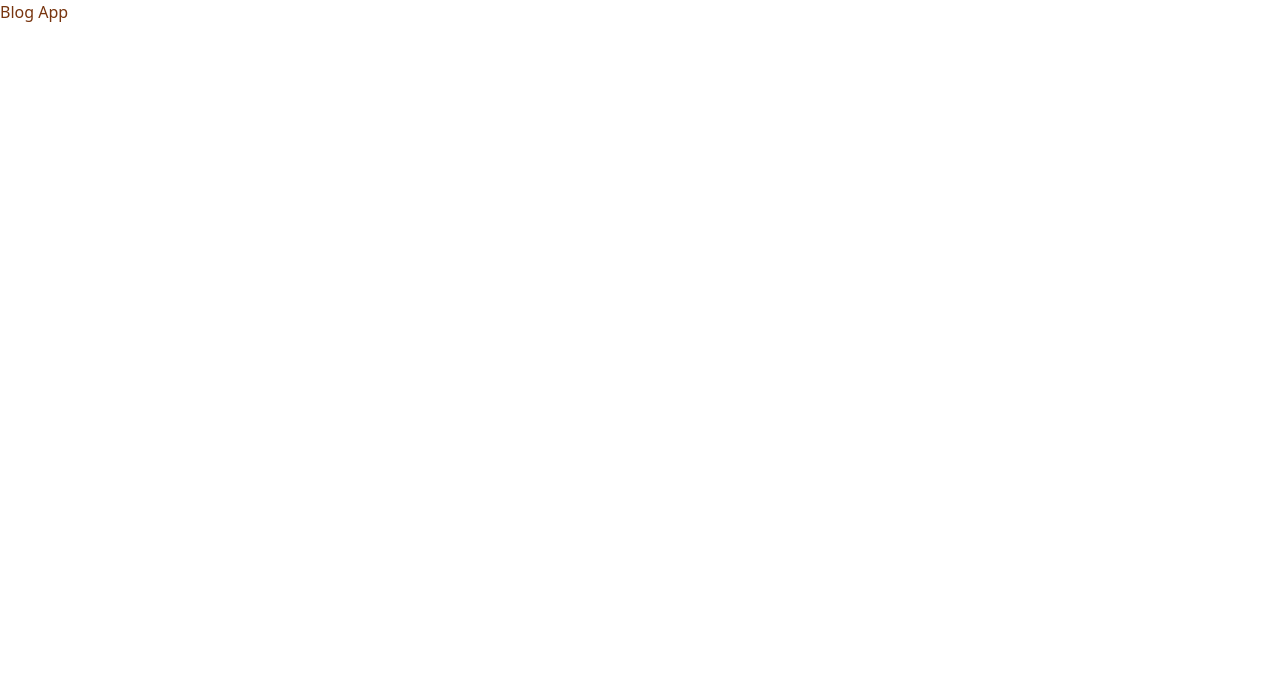
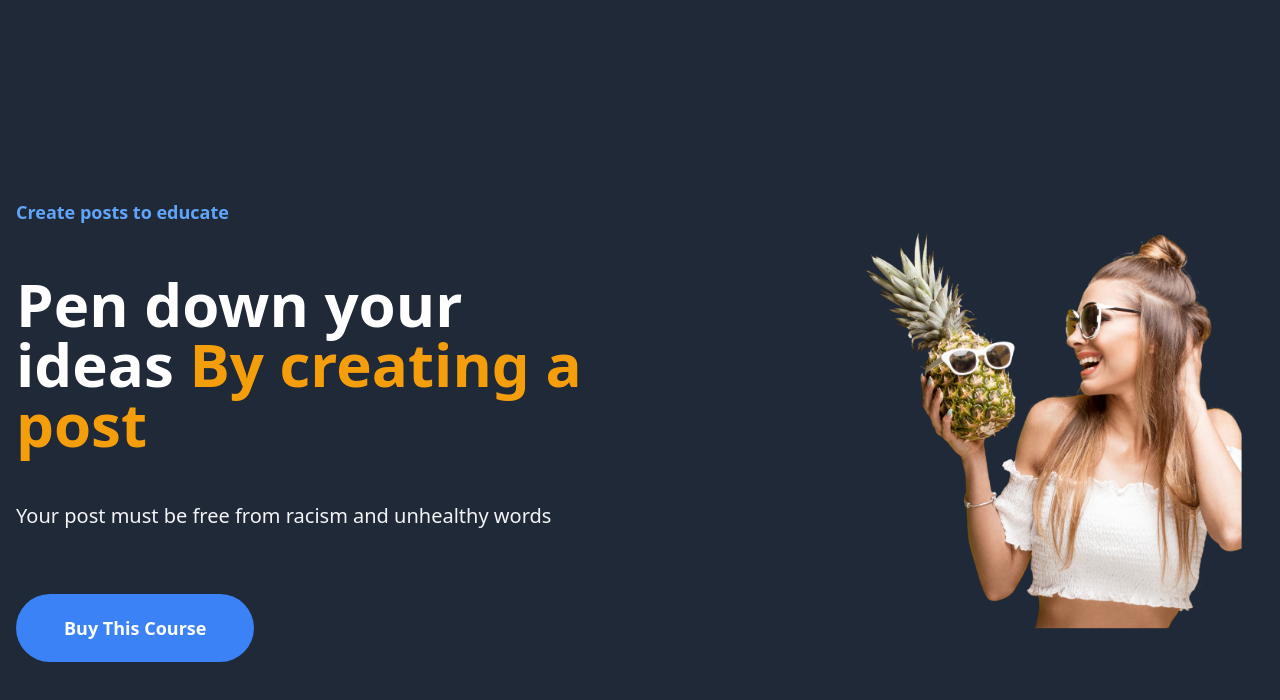
Before and after one commit to daikadai/MERN-Blog, a React (Create React App) app: page / in a window 1280 px wide. Shown: the top 700 px of the page. Built offline with nearby package versions, Linux system fonts and the light colour scheme.

Commit message:
3. Reat Routing

```diff
--- a/package.json
+++ b/package.json
@@ -12,6 +12,7 @@
     "react": "^17.0.2",
     "react-dom": "^17.0.2",
     "react-redux": "^7.2.5",
+    "react-router-dom": "^5.3.0",
     "react-scripts": "4.0.3",
     "web-vitals": "^1.0.1"
   },
--- a/src/App.js
+++ b/src/App.js
@@ -1,8 +1,13 @@
+import { BrowserRouter, Switch, Route } from "react-router-dom";
+import HomePage from "./components/HomePage/HomePage";
+
 function App() {
   return (
-    <div>
-     <h1 className='text-yellow-900'>Blog App</h1>
-    </div>
+    <BrowserRouter>
+      <Switch>
+        <Route exact path='/' component={HomePage}/>
+      </Switch>
+    </BrowserRouter>
   );
 }
 
--- a/src/components/HomePage/HomePage.js
+++ b/src/components/HomePage/HomePage.js
@@ -1,4 +1,5 @@
 import React from 'react'
+import poster from '../../img/poster.png'
 
 const HomePage = () => {
   return (
```
Also changed, not shown: 1 other file (tests, documents, lock files or other folders).
